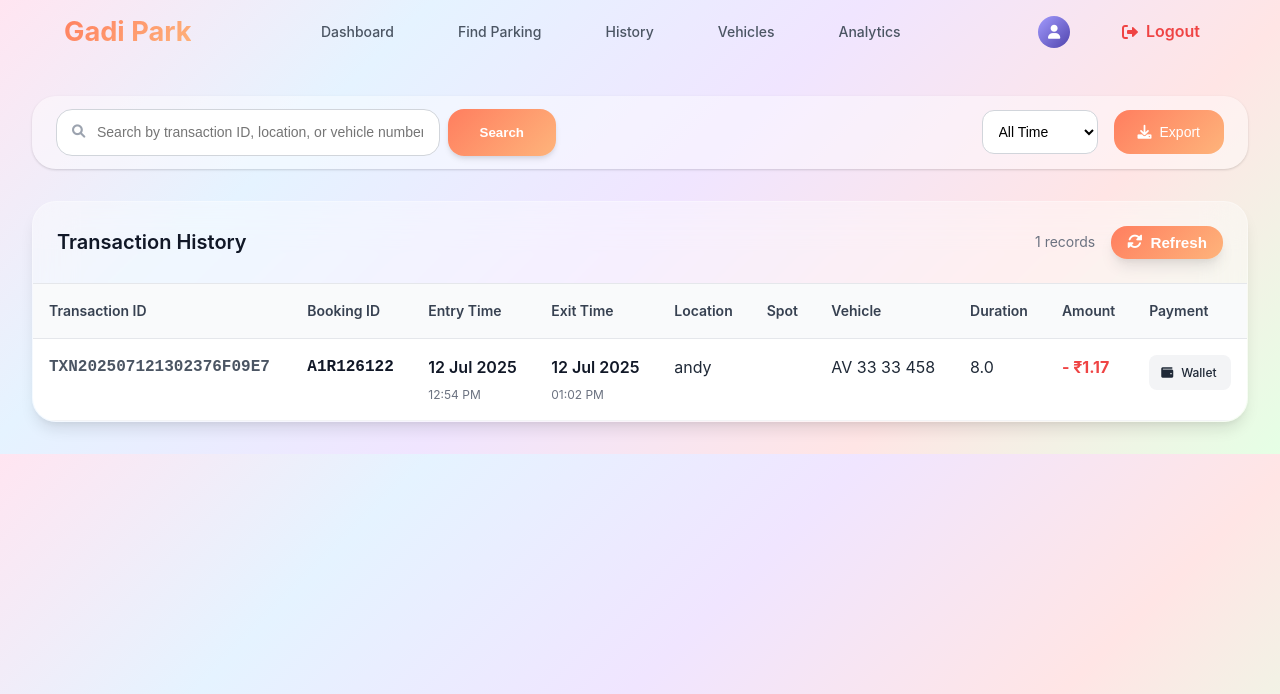
After one commit to moonejs/GaddiPark, a Flask app: template Templates/history.html in a window 1280 px wide. The commit adds this page. Shown: the top 694 px of the page. Run offline with Flask 3, Linux system fonts and the light colour scheme; the template is opened without the code that fills it: values that come from a table or form of the project are taken from there, others are empty.

Commit message:
Milestone-VP Summary-Users-Admin

```diff
--- a/Static/css/base.css
+++ b/Static/css/base.css
@@ -122,13 +122,15 @@ body {
     display: flex;
     justify-content: space-between;
     align-items: center;
-    gap: 1rem;
+    gap: 3rem;
 }
 
 .search-box {
     position: relative;
     flex: 1;
-    max-width: 400px;
+    max-width: 500px;
+    display: flex;
+    gap: 0.5rem;
 }
 
 .search-box i {
@@ -478,6 +480,104 @@ body {
 }
 
 
+.table-container {
+    background: rgba(255, 255, 255, 0.4);
+    backdrop-filter: blur(20px);
+    border-radius: var(--radius-xl);
+    box-shadow: var(--shadow-lg);
+    border: 1px solid rgba(255, 255, 255, 0.3);
+    overflow: hidden;
+}
+
+.table-header {
+    display: flex;
+    justify-content: space-between;
+    align-items: center;
+    padding: 1.5rem;
+    border-bottom: 1px solid var(--gray-200);
+}
+
+.table-header h3 {
+    font-size: 1.25rem;
+    font-weight: 600;
+    color: var(--gray-900);
+}
+
+.table-actions {
+    display: flex;
+    align-items: center;
+    gap: 1rem;
+}
+
+.record-count {
+    color: var(--gray-500);
+    font-size: 0.875rem;
+}
+
+#refresh-btn {
+    padding: 0.5rem 1rem;
+
+}
+
+
+.table {
+    width: 100%;
+    border-collapse: collapse;
+    background: var(--white);
+}
+
+.table th{
+    background: var(--gray-50);
+    padding: 1rem;
+    text-align: left;
+    font-weight: 600;
+    color: var(--gray-700);
+    border-bottom: 1px solid var(--gray-200);
+    font-size: 0.875rem;
+}
+
+.table td {
+    padding: 1rem;
+    border-bottom: 1px solid var(--gray-100);
+    vertical-align: top;
+}
+
+.row:hover {
+    background: var(--gray-50);
+}
+
+
+/* Booking Specific Styles */
+.booking-info,
+.user-info-small,
+.location-info,
+.duration-info,
+.amount-info {
+    display: flex;
+    flex-direction: column;
+    gap: 0.25rem;
+}
+
+.booking-id {
+    font-weight: 600;
+    color: var(--gray-900);
+}
+
+.booking-date,
+.user-name-small,
+.lot-name,
+.start-time,
+.amount {
+    font-weight: 500;
+    color: var(--gray-900);
+}
+
+.user-id,
+.spot-number,
+.end-time {
+    font-size: 0.75rem;
+    color: var(--gray-500);
+}
 
 
 
--- /dev/null
+++ b/Static/css/history.css
@@ -0,0 +1,85 @@
+
+.history-container {
+    max-width: 1400px;
+    margin: 0 auto;
+    padding: 2rem;
+}
+
+.search-section {
+    background: rgba(255, 255, 255, 0.4);
+    border-radius: var(--radius-xl);
+    padding: 0.8rem 1.5rem;
+    margin-bottom: 2rem;
+    box-shadow: var(--shadow);
+}
+
+
+
+.export-btn {
+    display: flex;
+    align-items: center;
+    gap: 0.5rem;
+    padding: 0.875rem 1.5rem;
+    background: var(--main-gradient);
+    color: var(--white);
+    border: none;
+    border-radius: var(--radius-lg);
+    cursor: pointer;
+    font-weight: 500;
+    transition: var(--transition);
+    font-size: 0.875rem;
+}
+
+.export-btn:hover {
+    background: var(--primary-dark);
+    transform: translateY(-1px);
+    box-shadow: var(--shadow-md);
+}
+
+.record-count {
+    color: var(--gray-500);
+    font-size: 0.875rem;
+}
+
+
+.transaction-id,.booking-id {
+    font-family: 'Courier New', monospace;
+    font-weight: 600;
+    color: var(--gray-600);
+}
+
+
+.time-info {
+    display: flex;
+    flex-direction: column;
+    gap: 0.25rem;
+}
+
+.time-info .date {
+    font-weight: 600;
+    color: var(--gray-900);
+}
+
+.time-info .time {
+    font-size: 0.75rem;
+    color: var(--gray-500);
+}
+
+
+
+.amount-value {
+    font-weight: 700;
+    color: var(--occupied-color);
+    font-size: 1rem;
+}
+
+.payment-badge {
+    display: flex;
+    align-items: center;
+    gap: 0.5rem;
+    background: var(--gray-100);
+    padding: 0.5rem 0.75rem;
+    border-radius: var(--radius);
+    font-size: 0.75rem;
+    font-weight: 500;
+}
--- a/Templates/booking_confirmed.html
+++ b/Templates/booking_confirmed.html
@@ -75,7 +75,7 @@
                     </div>
                     <p>Scan this code at the parking entrance</p>
                     <div class="booking-id">
-                        <div>Backup ID: {{ booking.booking_id }}</div>
+                        <div>Booking ID: {{ booking.booking_id }}</div>
                     </div>
                 </div>
             </div>
--- /dev/null
+++ b/Templates/history.html
@@ -0,0 +1,142 @@
+{% extends "base.html" %}
+
+{% block style %}
+<link rel="stylesheet" href="{{url_for('static',filename='css/base.css')}}">
+<link rel="stylesheet" href="{{url_for('static',filename='css/history.css')}}">
+<link rel="stylesheet" href="https://cdnjs.cloudflare.com/ajax/libs/font-awesome/6.0.0/css/all.min.css">
+{% endblock %}
+
+{% block content %}
+{% include "user_navbar.html" %}
+
+<div class="history-container">
+    <div class="search-section">
+        <div class="search-container">
+            <div class="search-box">
+                <input type="text" id="history-search" placeholder="Search by transaction ID, location, or vehicle number..." onkeyup="searchHistory()">
+
+                <button type="submit" class="search-btn ">
+                        <i class="fas fa-search"></i>
+                        Search
+                </button>
+            </div>
+            <div class="filter-controls">
+                <select id="date-filter" onchange="filterHistory()">
+                    <option value="">All Time</option>
+                    <option value="today">Today</option>
+                    <option value="week">This Week</option>
+                    <option value="month">This Month</option>
+                </select>
+                <button class="export-btn">
+                    <i class="fas fa-download"></i>
+                    Export
+                </button>
+            </div>
+        </div>
+    </div>
+
+    <div class="history-content ">
+        {% if not history %}
+
+        <div class="empty-state ">
+            <div class="empty-icon">
+                <i class="fas fa-history"></i>
+            </div>
+            <h3>No Parking History</h3>
+            <p>You haven't completed any parking sessions yet</p>
+        </div>
+        {% else %}
+        <div class="table-container">
+            <div class="table-header">
+                <h3>Transaction History</h3>
+                <div class="table-actions">
+                    <span class="record-count">{{ history|length  }} records</span>
+                    <button class=" btn-style" id="refresh-btn" onclick="location.reload()">
+                        <i class="fas fa-sync-alt"></i>
+                        Refresh
+                    </button>
+                </div>
+            </div>
+            <table class="table">
+                <thead>
+                    <tr>
+                        <th> Transaction ID</th>
+                        <th> Booking ID</th>
+                        <th> Entry Time</th>
+                        <th> Exit Time</th>
+                        <th> Location</th>
+                        <th> Spot</th>
+                        <th> Vehicle</th>
+                        <th> Duration</th>
+                        <th> Amount</th>
+                        <th> Payment</th>
+                    </tr>
+                </thead>
+                <tbody>
+                    {% for h in history %}
+                    <tr class="row">
+                        <td class="transaction-id">{{ h.transaction_id }}</td>
+                        <td class="booking-id">{{ h.booking_id  }}</td>
+                        <td class="entry-time">
+                            <div class="time-info">
+                                <span class="date">{{ h.entry_time.strftime('%d %b %Y')  }}</span>
+                                <span class="time">{{ h.entry_time.strftime('%I:%M %p')}}</span>
+                            </div>
+                        </td>
+                        <td class="exit-time">
+                            <div class="time-info">
+                                <span class="date">{{ h.exit_time.strftime('%d %b %Y')  }}</span>
+                                <span class="time">{{ h.exit_time.strftime('%I:%M %p')  }}</span>
+                            </div>
+                        </td>
+                        <td>
+                            {% for lot in lots %}
+                                {% if lot.id == h.lot_id %}
+                                    {{ lot.name }}
+                                {% endif %}
+                            {% endfor %}
+                        </td>
+                        <td>
+                            {% for spot in spots %}
+                                {% if spot.id == h.spot_id %}
+                                    {{ spot.spot_number }}
+                                {% endif %}
+                            {% endfor %}
+                        </td>
+                        <td>
+                            {% for vehicle in vehicles %}
+                                {% if vehicle.id == h.vehicle_id %}
+                                    {{ vehicle.registration_number }}
+                                {% endif %}
+                            {% endfor %}
+                        </td>
+                        <td >
+                           {{ h.duration }}
+                        </td>
+                        <td class="amount">
+                            <span class="amount-value">- ₹{{ h.total_amount_paid}}</span>
+                        </td>
+                        <td class="payment-method">
+                            <span class="payment-badge">
+                                {% if h.payment_method == 'card' %}
+                                    <i class="fas fa-credit-card"></i>
+                                {% elif h.payment_method == 'UPI' %}
+                                    <i class="fas fa-mobile-alt"></i>
+                                {% elif h.payment_method == 'wallet' %}
+                                    <i class="fas fa-wallet"></i>
+                                {% else %}
+                                    <i class="fas fa-money-bill"></i>
+                                {% endif %}
+                                {{ h.payment_method.title()  }}
+                            </span>
+                        </td>
+                    </tr>
+                    {% endfor %}
+                </tbody>
+            </table>
+        </div>
+        {% endif %}
+    </div>
+</div>
+
+{% endblock %}
--- a/Templates/user_dashboard.html
+++ b/Templates/user_dashboard.html
@@ -111,7 +111,7 @@
                 </div>
                 <div class="stat-content">
                     <h4>Total Bookings</h4>
-                    <span class="stat-value">{{total_bookings}}</span>
+                    <span class="stat-value">{{user.total_parkings}}</span>
                     <span class="stat-detail">This month</span>
                 </div>
             </div>
@@ -122,7 +122,7 @@
                 </div>
                 <div class="stat-content">
                     <h4>Total Spent</h4>
-                    <span class="stat-value">₹{{total_spending}}</span>
+                    <span class="stat-value">₹{{user.total_spendings}}</span>
                     <span class="stat-detail">This month</span>
                 </div>
             </div>
@@ -148,7 +148,7 @@
                     <p>Add or edit your vehicle information</p>
                 </a>
 
-                <a href="#" class="action-card">
+                <a href="{{url_for('user_activity.history')}}" class="action-card">
                     <div class="action-icon history">
                         <i class="fas fa-history"></i>
                     </div>
--- a/Templates/user_navbar.html
+++ b/Templates/user_navbar.html
@@ -14,8 +14,11 @@
             <ul class="nav-links">
                 <li class="{% if current_path == url_for('user.user_dashboard')%}active{%endif%}"><a href="{{ url_for('user.user_dashboard') }}">Dashboard</a></li>
                 <li class="{% if current_path == url_for('user.find_parking')%}active{%endif%}"><a href="{{ url_for('user.find_parking') }}">Find Parking</a></li>
-                <li><a href="#">History</a></li>
-                <li><a href="{{url_for('user.vehicle')}}">Vehicles</a></li>
+
+                <li class="{% if current_path == url_for('user_activity.history')%}active{%endif%}"><a href="{{url_for('user_activity.history')}}">History</a></li>
+
+                <li class="{% if current_path == url_for('user.vehicle')%}active{%endif%}"><a href="{{url_for('user.vehicle')}}">Vehicles</a></li>
+
                 <li><a href="#">Analytics</a></li>
             </ul>
             <div class="user-actions">
--- a/models/user.py
+++ b/models/user.py
@@ -9,6 +9,7 @@ class User(db.Model):
     is_admin=db.Column(db.Boolean,default=False)
     wallet_balance=db.Column(db.Float,default=0.00)
     total_parkings=db.Column(db.Integer,default=0)
+    total_spendings=db.Column(db.Float,default=0)
     registration_date=db.Column(db.DateTime,default=db.func.current_timestamp())
     def __repr__(self):
         return f'<User {self.username}>'
--- a/routes/payment.py
+++ b/routes/payment.py
@@ -62,6 +62,7 @@ def payment():
     spot=ParkingSpot.query.get(booking.spot_id)
     spot.status='available'
     user.total_parkings += 1
+    user.total_spendings+=total_amount_paid
     db.session.add(new_payment)
     db.session.add(new_history)
     db.session.delete(booking)
--- a/routes/user.py
+++ b/routes/user.py
@@ -13,7 +13,6 @@ user_bp=Blueprint('user',__name__)
 def user_dashboard():
     user=User.query.get(session.get('user_id'))
     booking=Booking.query.filter_by(user_id=user.id).first()
-    total_bookings=History.query.filter_by(user_id=user.id).count()
     user_history=History.query.filter_by(user_id=user.id).all()
     total_spending=0
     for i in user_history:
@@ -26,7 +25,7 @@ def user_dashboard():
         vehicle=Vehicle.query.get(booking.vehicle_id)
         lot=ParkingLot.query.get(booking.lot_id)
 
-    return render_template('user_dashboard.html',user=user,booking=booking,spot=spot,vehicle=vehicle,lot=lot,total_bookings=total_bookings,total_spending=total_spending)
+    return render_template('user_dashboard.html',user=user,booking=booking,spot=spot,vehicle=vehicle,lot=lot,total_spending=total_spending)
 
 
 
```
Also changed, not shown: Static/css/user_summery.css (+0 -148 lines), Templates/users_summery.html (+20 -2 lines), routes/user_activity.py (+13 -1 lines), instance/database.sqlite3.
